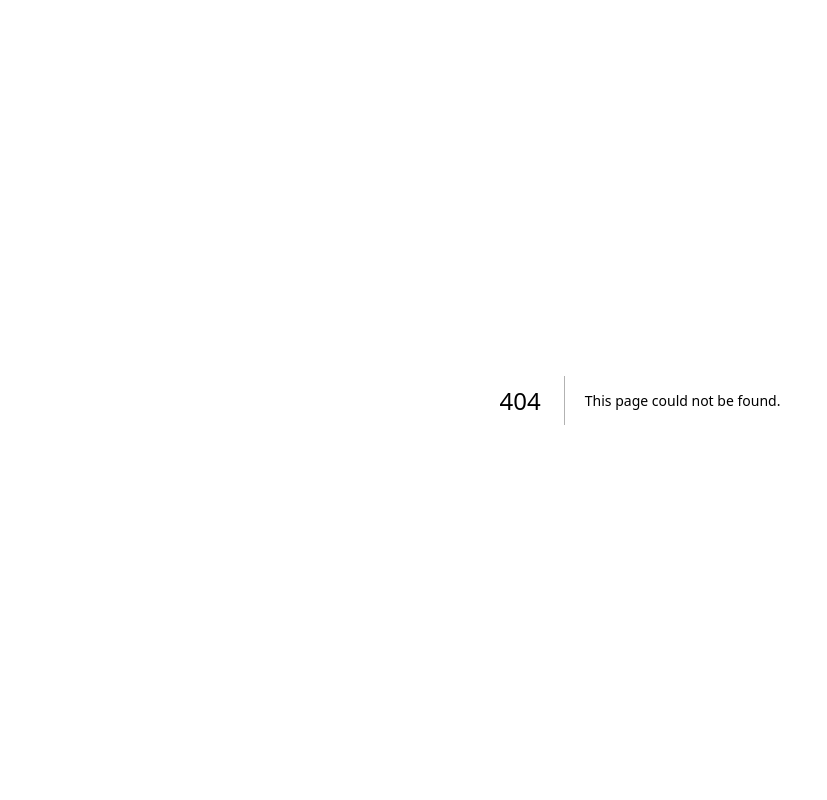
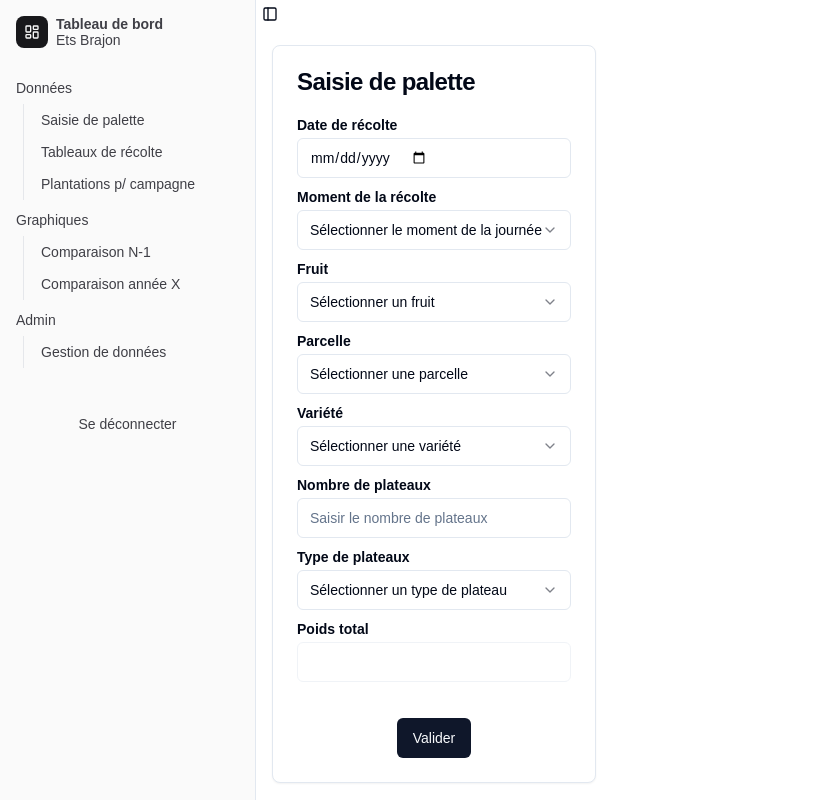
Before and after one commit to brajy01/App-ramassage, a Next.js app: page /dashboard/saisie-palette in a window 1280 px wide. Before the commit this address had no page. Shown: the whole page, without its empty margins (0-827 px from the left). Built offline with nearby package versions, Linux system fonts and the light colour scheme.

Commit message:
saisie-palette page: MVP

```diff
--- /dev/null
+++ b/app/dashboard/saisie-palette/page.jsx
@@ -0,0 +1,124 @@
+import { Button } from "@/components/ui/button";
+import {
+  Card,
+  CardContent,
+  CardFooter,
+  CardHeader,
+  CardTitle,
+} from "@/components/ui/card";
+import {
+  Select,
+  SelectContent,
+  SelectItem,
+  SelectTrigger,
+  SelectValue,
+} from "@/components/ui/select";
+import { Input } from "@/components/ui/input";
+import { Label } from "@/components/ui/label";
+import SelectSaisie from "@/components/dashboard/saisie-palette/select-saisie";
+
+export default function Page() {
+  return (
+    <>
+      <Card>
+        <CardHeader>
+          <CardTitle>Saisie de palette</CardTitle>
+        </CardHeader>
+        <CardContent>
+          {/*Date de récolte*/}
+          <div className="grid w-full max-w-sm items-center mb-3 gap-1.5">
+            <Label className="font-bold" htmlFor="date">
+              Date de récolte
+            </Label>
+            <Input type="date" id="date" placeholder="Sélectionner la date" />
+          </div>
+
+          {/*Moment de récolte*/}
+          <SelectSaisie
+            label="Moment de la récolte"
+            id="moment"
+            placeholder="Sélectionner le moment de la journée"
+            options={[
+              { value: "matin", label: "Matin" },
+              { value: "apres-midi", label: "Après-midi" },
+            ]}
+          />
+
+          {/*Fruit */}
+          <SelectSaisie
+            label="Fruit"
+            id="fruit"
+            placeholder="Sélectionner un fruit"
+            options={[
+              { value: "fraise", label: "Fraise" },
+              { value: "framboise", label: "Framboise" },
+            ]}
+          />
+
+          {/*Parcelle*/}
+          <SelectSaisie
+            label="Parcelle"
+            id="parcelle"
+            placeholder="Sélectionner une parcelle"
+            options={[
+              { value: "michel", label: "Michel" },
+              { value: "vanne 1", label: "Vanne 1" },
+              { value: "piquet", label: "Piquet" },
+              { value: "serre 1", label: "Serre 1" },
+              { value: "serre eric", label: "Serre Eric" },
+            ]}
+          />
+
+          {/*Variété*/}
+          <SelectSaisie
+            label="Variété"
+            id="variete"
+            placeholder="Sélectionner une variété"
+            options={[
+              { value: "murano", label: "Murano" },
+              { value: "magnum", label: "Magnum" },
+              { value: "clery", label: "Cléry" },
+              { value: "cirafine", label: "Cirafine" },
+            ]}
+          />
+
+          {/*Nombre plateaux*/}
+          <div className="grid w-full max-w-sm items-center mb-3 gap-1.5">
+            <Label className="font-bold" htmlFor="number">
+              Nombre de plateaux
+            </Label>
+            <Input
+              type="number"
+              id="number"
+              placeholder="Saisir le nombre de plateaux"
+            />
+          </div>
+
+          {/*Type plateaux*/}
+          <SelectSaisie
+            label="Type de plateaux"
+            id="type_plateau"
+            placeholder="Sélectionner un type de plateau"
+            options={[
+              { value: "10x500", label: "10 x 500 gr" },
+              { value: "10x400", label: "10 x 400 gr - vague" },
+              { value: "10x250", label: "10 x 250 gr" },
+              { value: "16x250", label: "16 x 250 gr" },
+            ]}
+          />
+
+          {/*Poids*/}
+          <div className="grid w-full max-w-sm items-center mb-3 gap-1.5">
+            <Label className="font-bold" htmlFor="email">
+              Poids total
+            </Label>
+            <Input type="email" id="email" disabled />
+          </div>
+        </CardContent>
+        <CardFooter className="flex justify-center">
+          <Button>Valider</Button>
+        </CardFooter>
+      </Card>
+    </>
+  );
+}
--- a/components/app-sidebar.jsx
+++ b/components/app-sidebar.jsx
@@ -15,6 +15,7 @@ import {
   SidebarRail,
 } from "@/components/ui/sidebar";
 import { Button } from "./ui/button";
+import Link from "next/link";
 
 // This is sample data.
 const data = {
@@ -25,7 +26,7 @@ const data = {
       items: [
         {
           title: "Saisie de palette",
-          url: "#",
+          url: "/dashboard/saisie-palette",
         },
         {
           title: "Tableaux de récolte",
@@ -71,7 +72,7 @@ export function AppSidebar({ ...props }) {
         <SidebarMenu>
           <SidebarMenuItem>
             <SidebarMenuButton size="lg" asChild>
-              <a href="#">
+              <Link href="/dashboard">
                 <div className="flex aspect-square size-8 items-center justify-center rounded-lg bg-sidebar-primary text-sidebar-primary-foreground">
                   <LayoutDashboard className="size-4" />
                 </div>
@@ -79,7 +80,7 @@ export function AppSidebar({ ...props }) {
                   <span className="font-semibold">Tableau de bord</span>
                   <span className="">Ets Brajon</span>
                 </div>
-              </a>
+              </Link>
             </SidebarMenuButton>
           </SidebarMenuItem>
         </SidebarMenu>
--- a/components/dashboard/dailyTable.jsx
+++ b/components/dashboard/dailyTable.jsx
@@ -20,13 +20,13 @@ import {
 export default function DailyTable({ date }) {
   return (
     <>
-      <Card className="mx-2">
+      <Card>
         <CardHeader>
           <CardTitle>Ramassages du jour</CardTitle>
           <CardDescription>{date}</CardDescription>
         </CardHeader>
         <CardContent>
-          <Card className="my-2">
+          <Card>
             <CardHeader>
               <CardTitle>Fraises</CardTitle>
             </CardHeader>
--- /dev/null
+++ b/components/dashboard/saisie-palette/select-saisie.jsx
@@ -0,0 +1,30 @@
+import {
+  Select,
+  SelectContent,
+  SelectItem,
+  SelectTrigger,
+  SelectValue,
+} from "@/components/ui/select";
+import { Label } from "@/components/ui/label";
+
+export default function SelectSaisie({ label, id, placeholder, options }) {
+  return (
+    <div className="grid w-full max-w-sm items-center mb-3 gap-1.5">
+      <Label className="font-bold" htmlFor={id}>
+        {label}
+      </Label>
+      <Select id={id}>
+        <SelectTrigger>
+          <SelectValue placeholder={placeholder} />
+        </SelectTrigger>
+        <SelectContent>
+          {options.map((option) => (
+            <SelectItem key={option.value} value={option.value}>
+              {option.label}
+            </SelectItem>
+          ))}
+        </SelectContent>
+      </Select>
+    </div>
+  );
+}
--- a/components/dashboard/statCard.jsx
+++ b/components/dashboard/statCard.jsx
@@ -9,7 +9,7 @@ import {
 export default function StatCard({ fruit, poids, pourcentage, isPositive }) {
   return (
     <>
-      <Card className="hover:bg-gray-100 m-2">
+      <Card className="hover:bg-gray-100">
         <CardHeader>
           <CardDescription>Tonnage annuel {fruit}</CardDescription>
           <CardTitle>{poids} kg</CardTitle>
--- a/components/dashboard/yearlyChart.jsx
+++ b/components/dashboard/yearlyChart.jsx
@@ -32,7 +32,7 @@ const data = Array.from({ length: 31 }, (_, i) => {
 
 export default function YearlyChart() {
   return (
-    <Card className="m-2">
+    <Card>
       <CardHeader>
         <CardTitle>Ramassages annuel</CardTitle>
       </CardHeader>
@@ -56,7 +56,7 @@ export default function YearlyChart() {
               tick={{ angle: -90, textAnchor: "end" }}
             />
             <YAxis />
-            <Tooltip contentStyle={{ background: "white", border: "none" }} />
+            <Tooltip contentStyle={{ background: "white", borderRadius: 7 }} />
             <Line
               type="monotone"
               dataKey="total"
--- a/components/ui/card.jsx
+++ b/components/ui/card.jsx
@@ -1,50 +1,68 @@
-import * as React from "react"
+import * as React from "react";
 
-import { cn } from "@/lib/utils"
+import { cn } from "@/lib/utils";
 
 const Card = React.forwardRef(({ className, ...props }, ref) => (
   <div
     ref={ref}
-    className={cn("rounded-lg border bg-card text-card-foreground shadow-sm", className)}
-    {...props} />
-))
-Card.displayName = "Card"
+    className={cn(
+      "rounded-lg border bg-card text-card-foreground shadow-sm m-4",
+      className
+    )}
+    {...props}
+  />
+));
+Card.displayName = "Card";
 
 const CardHeader = React.forwardRef(({ className, ...props }, ref) => (
   <div
     ref={ref}
     className={cn("flex flex-col space-y-1.5 p-6", className)}
-    {...props} />
-))
-CardHeader.displayName = "CardHeader"
+    {...props}
+  />
+));
+CardHeader.displayName = "CardHeader";
 
 const CardTitle = React.forwardRef(({ className, ...props }, ref) => (
   <div
     ref={ref}
-    className={cn("text-2xl font-semibold leading-none tracking-tight", className)}
-    {...props} />
-))
-CardTitle.displayName = "CardTitle"
+    className={cn(
+      "text-2xl font-semibold leading-none tracking-tight",
+      className
+    )}
+    {...props}
+  />
+));
+CardTitle.displayName = "CardTitle";
 
 const CardDescription = React.forwardRef(({ className, ...props }, ref) => (
   <div
     ref={ref}
     className={cn("text-sm text-muted-foreground", className)}
-    {...props} />
-))
-CardDescription.displayName = "CardDescription"
+    {...props}
+  />
+));
+CardDescription.displayName = "CardDescription";
 
 const CardContent = React.forwardRef(({ className, ...props }, ref) => (
   <div ref={ref} className={cn("p-6 pt-0", className)} {...props} />
-))
-CardContent.displayName = "CardContent"
+));
+CardContent.displayName = "CardContent";
 
 const CardFooter = React.forwardRef(({ className, ...props }, ref) => (
   <div
     ref={ref}
     className={cn("flex items-center p-6 pt-0", className)}
-    {...props} />
-))
-CardFooter.displayName = "CardFooter"
+    {...props}
+  />
+));
+CardFooter.displayName = "CardFooter";
 
-export { Card, CardHeader, CardFooter, CardTitle, CardDescription, CardContent }
+export {
+  Card,
+  CardHeader,
+  CardFooter,
+  CardTitle,
+  CardDescription,
+  CardContent,
+};
--- /dev/null
+++ b/components/ui/select.jsx
@@ -0,0 +1,122 @@
+"use client"
+
+import * as React from "react"
+import * as SelectPrimitive from "@radix-ui/react-select"
+import { Check, ChevronDown, ChevronUp } from "lucide-react"
+
+import { cn } from "@/lib/utils"
+
+const Select = SelectPrimitive.Root
+
+const SelectGroup = SelectPrimitive.Group
+
+const SelectValue = SelectPrimitive.Value
+
+const SelectTrigger = React.forwardRef(({ className, children, ...props }, ref) => (
+  <SelectPrimitive.Trigger
+    ref={ref}
+    className={cn(
+      "flex h-10 w-full items-center justify-between rounded-md border border-input bg-background px-3 py-2 text-sm ring-offset-background placeholder:text-muted-foreground focus:outline-none focus:ring-2 focus:ring-ring focus:ring-offset-2 disabled:cursor-not-allowed disabled:opacity-50 [&>span]:line-clamp-1",
+      className
+    )}
+    {...props}>
+    {children}
+    <SelectPrimitive.Icon asChild>
+      <ChevronDown className="h-4 w-4 opacity-50" />
+    </SelectPrimitive.Icon>
+  </SelectPrimitive.Trigger>
+))
+SelectTrigger.displayName = SelectPrimitive.Trigger.displayName
+
+const SelectScrollUpButton = React.forwardRef(({ className, ...props }, ref) => (
+  <SelectPrimitive.ScrollUpButton
+    ref={ref}
+    className={cn("flex cursor-default items-center justify-center py-1", className)}
+    {...props}>
+    <ChevronUp className="h-4 w-4" />
+  </SelectPrimitive.ScrollUpButton>
+))
+SelectScrollUpButton.displayName = SelectPrimitive.ScrollUpButton.displayName
+
+const SelectScrollDownButton = React.forwardRef(({ className, ...props }, ref) => (
+  <SelectPrimitive.ScrollDownButton
+    ref={ref}
+    className={cn("flex cursor-default items-center justify-center py-1", className)}
+    {...props}>
+    <ChevronDown className="h-4 w-4" />
+  </SelectPrimitive.ScrollDownButton>
+))
+SelectScrollDownButton.displayName =
+  SelectPrimitive.ScrollDownButton.displayName
+
+const SelectContent = React.forwardRef(({ className, children, position = "popper", ...props }, ref) => (
+  <SelectPrimitive.Portal>
+    <SelectPrimitive.Content
+      ref={ref}
+      className={cn(
+        "relative z-50 max-h-96 min-w-[8rem] overflow-hidden rounded-md border bg-popover text-popover-foreground shadow-md data-[state=open]:animate-in data-[state=closed]:animate-out data-[state=closed]:fade-out-0 data-[state=open]:fade-in-0 data-[state=closed]:zoom-out-95 data-[state=open]:zoom-in-95 data-[side=bottom]:slide-in-from-top-2 data-[side=left]:slide-in-from-right-2 data-[side=right]:slide-in-from-left-2 data-[side=top]:slide-in-from-bottom-2",
+        position === "popper" &&
+          "data-[side=bottom]:translate-y-1 data-[side=left]:-translate-x-1 data-[side=right]:translate-x-1 data-[side=top]:-translate-y-1",
+        className
+      )}
+      position={position}
+      {...props}>
+      <SelectScrollUpButton />
+      <SelectPrimitive.Viewport
+        className={cn("p-1", position === "popper" &&
+          "h-[var(--radix-select-trigger-height)] w-full min-w-[var(--radix-select-trigger-width)]")}>
+        {children}
+      </SelectPrimitive.Viewport>
+      <SelectScrollDownButton />
+    </SelectPrimitive.Content>
+  </SelectPrimitive.Portal>
+))
+SelectContent.displayName = SelectPrimitive.Content.displayName
+
+const SelectLabel = React.forwardRef(({ className, ...props }, ref) => (
+  <SelectPrimitive.Label
+    ref={ref}
+    className={cn("py-1.5 pl-8 pr-2 text-sm font-semibold", className)}
+    {...props} />
+))
+SelectLabel.displayName = SelectPrimitive.Label.displayName
+
+const SelectItem = React.forwardRef(({ className, children, ...props }, ref) => (
+  <SelectPrimitive.Item
+    ref={ref}
+    className={cn(
+      "relative flex w-full cursor-default select-none items-center rounded-sm py-1.5 pl-8 pr-2 text-sm outline-none focus:bg-accent focus:text-accent-foreground data-[disabled]:pointer-events-none data-[disabled]:opacity-50",
+      className
+    )}
+    {...props}>
+    <span className="absolute left-2 flex h-3.5 w-3.5 items-center justify-center">
+      <SelectPrimitive.ItemIndicator>
+        <Check className="h-4 w-4" />
+      </SelectPrimitive.ItemIndicator>
+    </span>
+
+    <SelectPrimitive.ItemText>{children}</SelectPrimitive.ItemText>
+  </SelectPrimitive.Item>
+))
+SelectItem.displayName = SelectPrimitive.Item.displayName
+
+const SelectSeparator = React.forwardRef(({ className, ...props }, ref) => (
+  <SelectPrimitive.Separator
+    ref={ref}
+    className={cn("-mx-1 my-1 h-px bg-muted", className)}
+    {...props} />
+))
+SelectSeparator.displayName = SelectPrimitive.Separator.displayName
+
+export {
+  Select,
+  SelectGroup,
+  SelectValue,
+  SelectTrigger,
+  SelectContent,
+  SelectLabel,
+  SelectItem,
+  SelectSeparator,
+  SelectScrollUpButton,
+  SelectScrollDownButton,
+}
--- a/package.json
+++ b/package.json
@@ -12,6 +12,7 @@
     "@prisma/client": "^5.22.0",
     "@radix-ui/react-dialog": "^1.1.2",
     "@radix-ui/react-label": "^2.1.0",
+    "@radix-ui/react-select": "^2.1.2",
     "@radix-ui/react-separator": "^1.1.0",
     "@radix-ui/react-slot": "^1.1.0",
     "@radix-ui/react-tooltip": "^1.1.3",
```
Also changed, not shown: 1 other file (tests, documents, lock files or other folders).
